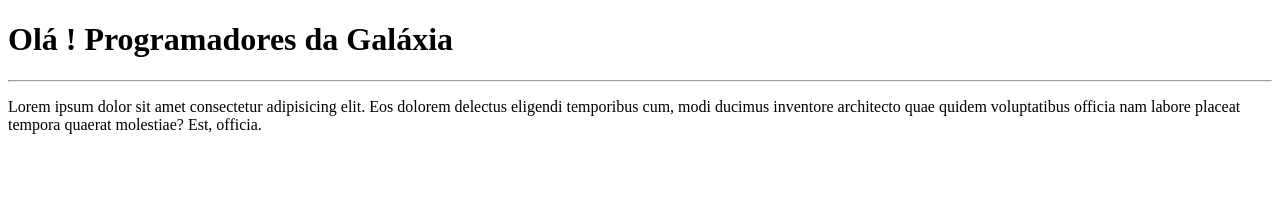
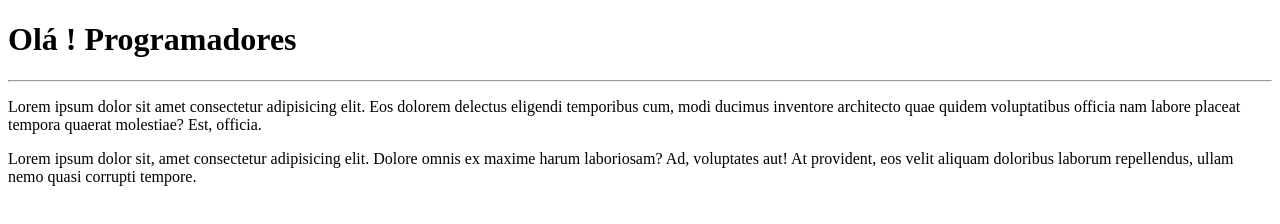
Before and after one commit to mromualdo77/Ola-Mundo, a plain HTML site: page TreinandoGIt/index.html in a window 1280 px wide. Drawn offline with Linux system fonts and the light colour scheme.

Commit message:
Mais um parágrafo adicionado1
Testando commit

```diff
--- a/TreinandoGIt/index.html
+++ b/TreinandoGIt/index.html
@@ -7,8 +7,10 @@
     <title>Meu Primeiro Projeto no GitHub</title>
 </head>
 <body>
-    <h1>Olá ! Programadores  da Galáxia </h1>
+    <h1>Olá ! Programadores  </h1>
     <hr>
     <p>Lorem ipsum dolor sit amet consectetur adipisicing elit. Eos dolorem delectus eligendi temporibus cum, modi ducimus inventore architecto quae quidem voluptatibus officia nam labore placeat tempora quaerat molestiae? Est, officia.</p>
+
+    <p>Lorem ipsum dolor sit, amet consectetur adipisicing elit. Dolore omnis ex maxime harum laboriosam? Ad, voluptates aut! At provident, eos velit aliquam doloribus laborum repellendus, ullam nemo quasi corrupti tempore.</p>
 </body>
 </html>
```
